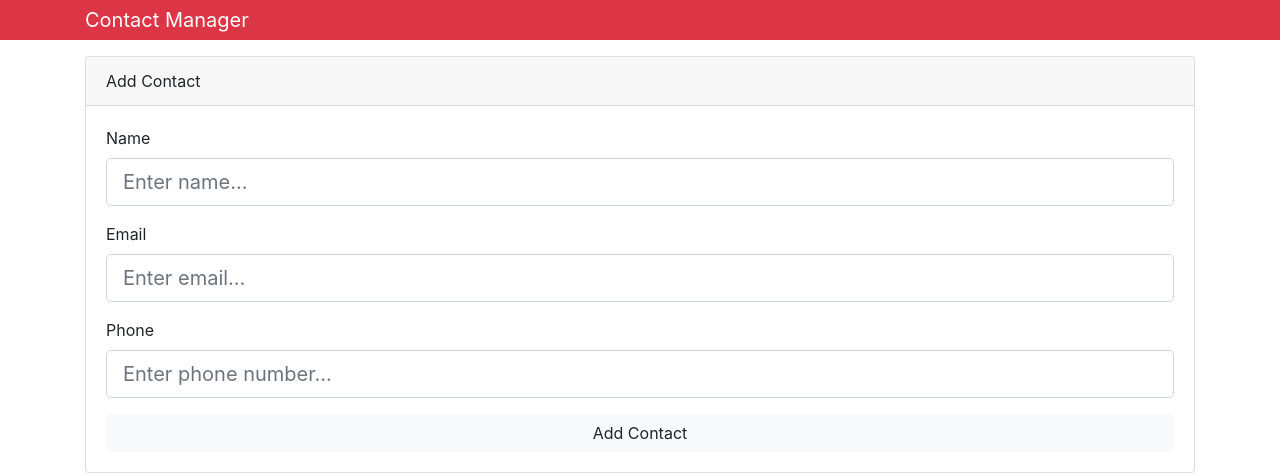
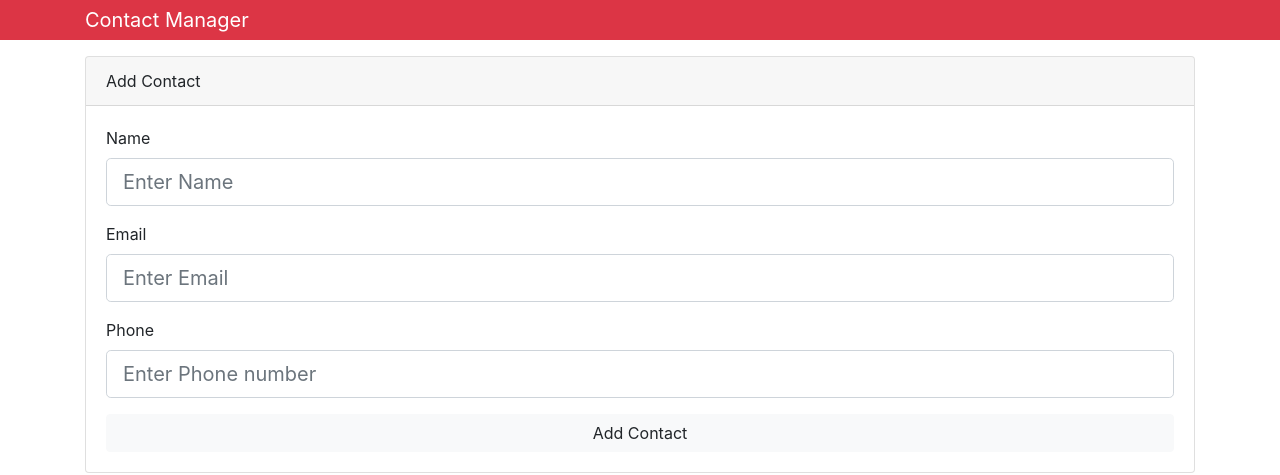
Before and after one commit to julianvu/contactmanager, a React (Create React App) app: page / in a window 1280 px wide. Shown: the top 475 px of the page. Built offline with nearby package versions, Linux system fonts and the light colour scheme.

Commit message:
Create text input component

```diff
--- a/src/components/contacts/AddContact.js
+++ b/src/components/contacts/AddContact.js
@@ -1,6 +1,7 @@
 import React, { Component } from "react";
 import { Consumer } from "../../context";
 import { v1 as uuid } from "uuid";
+import TextInputGroup from "../layout/TextInputGroup";
 
 class AddContact extends Component {
   state = {
@@ -45,39 +46,28 @@
               <div className="card-header">Add Contact</div>
               <div className="card-body">
                 <form onSubmit={this.onSubmit.bind(this, dispatch)}>
-                  <div className="form-group">
-                    <label htmlFor="name">Name</label>
-                    <input
-                      type="text"
-                      className="form-control form-control-lg"
-                      placeholder="Enter name..."
+                  <TextInputGroup
+                    label="Name"
                     name="name"
+                    placeholder="Enter Name"
                     value={name}
                     onChange={this.onChange}
-                    />
-                  </div>
-                  <div className="form-group">
-                    <label htmlFor="email">Email</label>
-                    <input
+                  ></TextInputGroup>
+                  <TextInputGroup
+                    label="Email"
+                    name="email"
+                    placeholder="Enter Email"
                     type="email"
-                      className="form-control form-control-lg"
-                      placeholder="Enter email..."
-                      name="email"
                     value={email}
                     onChange={this.onChange}
-                    />
-                  </div>
-                  <div className="form-group">
-                    <label htmlFor="phone">Phone</label>
-                    <input
-                      type="text"
-                      className="form-control form-control-lg"
-                      placeholder="Enter phone number..."
+                  ></TextInputGroup>
+                  <TextInputGroup
+                    label="Phone"
                     name="phone"
+                    placeholder="Enter Phone number"
                     value={phone}
                     onChange={this.onChange}
-                    />
-                  </div>
+                  ></TextInputGroup>
                   <input
                     type="submit"
                     value="Add Contact"
--- /dev/null
+++ b/src/components/layout/TextInputGroup.js
@@ -0,0 +1,40 @@
+import React from "react";
+import PropTypes from "prop-types";
+
+const TextInputGroup = ({
+  label,
+  name,
+  value,
+  placeholder,
+  type,
+  onChange,
+}) => {
+  return (
+    <div className="form-group">
+      <label htmlFor={name}>{label}</label>
+      <input
+        type={type}
+        className="form-control form-control-lg"
+        placeholder={placeholder}
+        name={name}
+        value={value}
+        onChange={onChange}
+      />
+    </div>
+  );
+};
+
+TextInputGroup.propTypes = {
+  name: PropTypes.string.isRequired,
+  placeholder: PropTypes.string.isRequired,
+  value: PropTypes.string.isRequired,
+  type: PropTypes.string.isRequired,
+  label: PropTypes.string.isRequired,
+  onChange: PropTypes.func.isRequired,
+};
+
+TextInputGroup.defaultProps = {
+  type: "text",
+};
+
+export default TextInputGroup;
```
Lines whose indentation alone changed are shown as unchanged.
